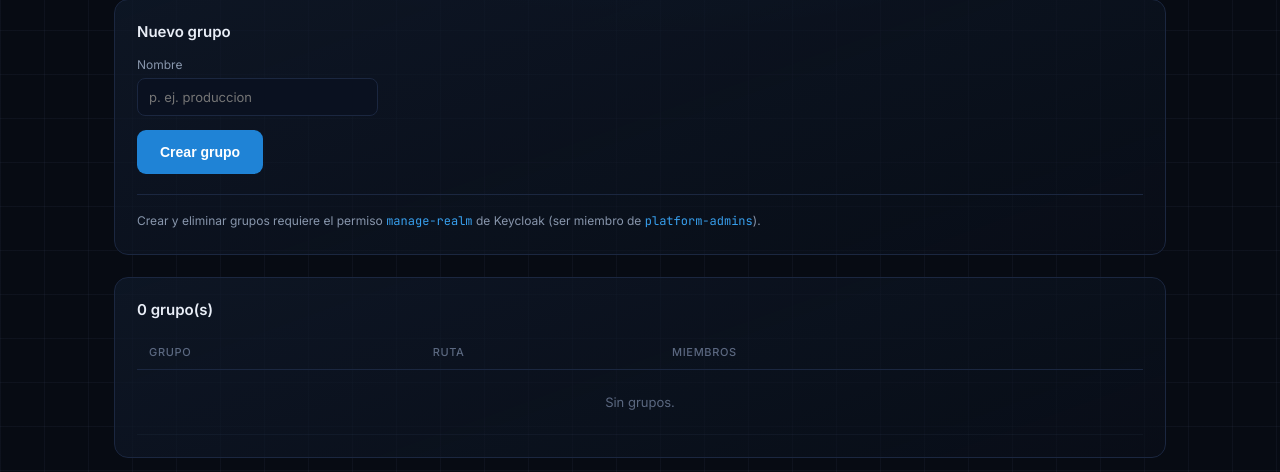
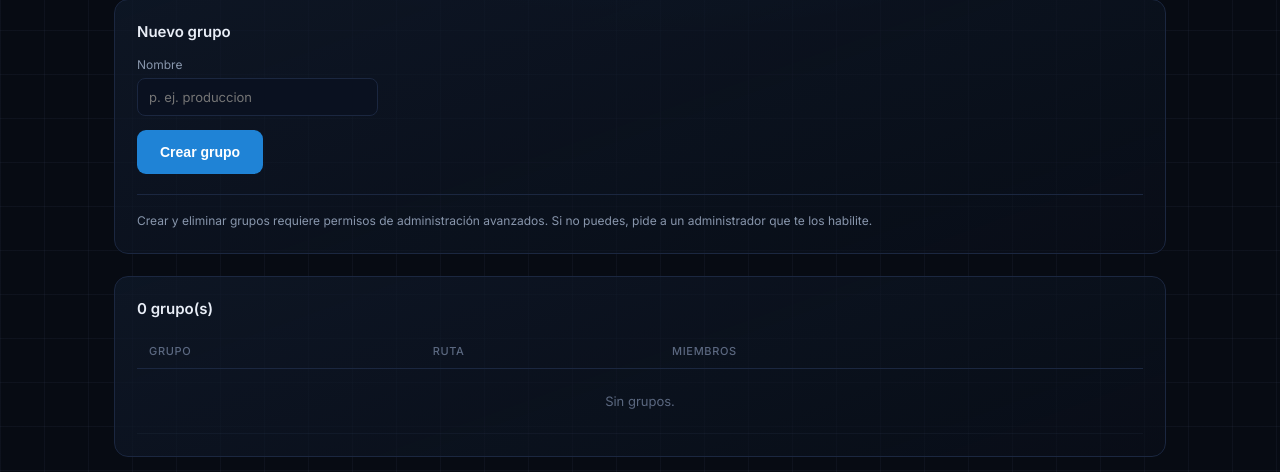
Before and after one commit to Codyec/skill_authentic, a FastAPI app: template platform/web-shell/app/templates/admin_groups.html in a window 1280 px wide. Shown: the part 234-706 px from the top of the page. Run offline with FastAPI, Linux system fonts and the light colour scheme; the template is opened without the code that fills it, so the values that code supplies are empty.

Commit message:
polish(web-shell): quitar jerga técnica de los textos visibles al usuario
- Sin 'Keycloak', 'realm', 'manage-realm', 'platform-admins', nombres de
  contenedor ni mensajes crudos del proveedor de identidad en la interfaz.
- _kc_error: mensajes en lenguaje llano por código de estado (401/403/409/404).
- Textos de login, forbidden, cabeceras y notas reescritos en llano.
- Los comentarios de código y los README (dev) mantienen los términos técnicos.

Co-Authored-By: Claude Sonnet 5 <noreply@anthropic.com>

```diff
--- a/platform/web-shell/app/main.py
+++ b/platform/web-shell/app/main.py
@@ -590,9 +590,9 @@ async def admin_users(request: Request, msg: str = "", err: str = ""):
     users = await _load_users(request)
     if users is None:
         err = err or (
-            "No se pudo consultar Keycloak. Tu sesión pudo expirar "
-            "(vuelve a iniciar sesión) o tu usuario no tiene permisos "
-            "de administración de usuarios."
+            "No se pudo cargar la lista de usuarios. Tu sesión pudo caducar "
+            "(vuelve a iniciar sesión) o tu cuenta no tiene permisos de "
+            "administración."
         )
 
     groups = await _load_groups(request) or []
@@ -755,13 +755,20 @@ async def _set_role(request, user_id, role_name, add):
 
 
 def _kc_error(resp, fallback):
+    """Mensaje en lenguaje llano. Nunca expone el texto crudo del proveedor
+    de identidad."""
     if resp is None:
-        return fallback + " (sesión expirada o sin permisos)."
-    try:
-        data = resp.json()
-        return data.get("errorMessage") or data.get("error") or fallback
-    except Exception:
-        return f"{fallback} (HTTP {resp.status_code})."
+        return (
+            fallback
+            + ". Es posible que tu sesión haya caducado: vuelve a iniciar sesión."
+        )
+    if resp.status_code in (401, 403):
+        return "No tienes permiso para realizar esta acción."
+    if resp.status_code == 409:
+        return "Ya existe un registro con esos datos."
+    if resp.status_code == 404:
+        return "El registro ya no existe."
+    return fallback + "."
 
 
 def _redir_users(msg="", err=""):
@@ -786,8 +793,8 @@ def _redir_groups(msg="", err=""):
 # manage-realm (ver README): miembro del grupo platform-admins.
 
 _NEED_MANAGE_REALM = (
-    "Necesitas el permiso 'manage-realm' de Keycloak para esto "
-    "(añádete al grupo platform-admins). Ver platform/web-shell/README.md."
+    "No tienes permisos para crear o eliminar grupos. "
+    "Pide a un administrador que te los habilite."
 )
 
 
@@ -800,8 +807,8 @@ async def admin_groups(request: Request, msg: str = "", err: str = ""):
     groups = await _load_groups(request)
     if groups is None:
         err = err or (
-            "No se pudieron consultar los grupos en Keycloak "
-            "(sesión expirada o sin permisos)."
+            "No se pudo cargar la lista de grupos. Tu sesión pudo caducar "
+            "o tu cuenta no tiene permisos suficientes."
         )
 
     return templates.TemplateResponse(
--- a/platform/web-shell/app/templates/admin_groups.html
+++ b/platform/web-shell/app/templates/admin_groups.html
@@ -49,7 +49,7 @@
                 <label>Nombre<input name="name" required autocomplete="off" placeholder="p. ej. produccion"></label>
                 <div class="form-actions"><button class="btn btn-primary" type="submit">Crear grupo</button></div>
             </form>
-            <p class="note">Crear y eliminar grupos requiere el permiso <span class="mono">manage-realm</span> de Keycloak (ser miembro de <span class="mono">platform-admins</span>).</p>
+            <p class="note">Crear y eliminar grupos requiere permisos de administración avanzados. Si no puedes, pide a un administrador que te los habilite.</p>
         </section>
 
         <section class="panel">
--- a/platform/web-shell/app/templates/admin_users.html
+++ b/platform/web-shell/app/templates/admin_users.html
@@ -35,7 +35,7 @@
         <div class="page-head">
             <div>
                 <h1 class="page-title">Usuarios</h1>
-                <p class="lead">Gestión de cuentas y permisos del realm DEMACYA.</p>
+                <p class="lead">Gestión de cuentas y permisos de la plataforma.</p>
             </div>
             <a class="btn btn-ghost" href="/admin/grupos">Gestionar grupos</a>
         </div>
--- a/platform/web-shell/app/templates/forbidden.html
+++ b/platform/web-shell/app/templates/forbidden.html
@@ -13,7 +13,7 @@
     <main class="auth-card">
         <p class="eyebrow">Acceso restringido</p>
         <h1>Sin permiso</h1>
-        <p class="lead">Tu cuenta no tiene el rol <strong>admin</strong> necesario para esta sección.</p>
+        <p class="lead">Tu cuenta no tiene permisos de administración para esta sección.</p>
         <a class="btn btn-primary" href="/dashboard">Volver al panel</a>
     </main>
 </body>
--- a/platform/web-shell/app/templates/login.html
+++ b/platform/web-shell/app/templates/login.html
@@ -21,7 +21,7 @@
 
         <a class="btn btn-primary" href="/login">Iniciar sesión</a>
 
-        <p class="auth-foot">Autenticación segura · Keycloak · OpenID Connect</p>
+        <p class="auth-foot">Acceso protegido de DEMACYA</p>
     </main>
 </body>
 </html>
```
